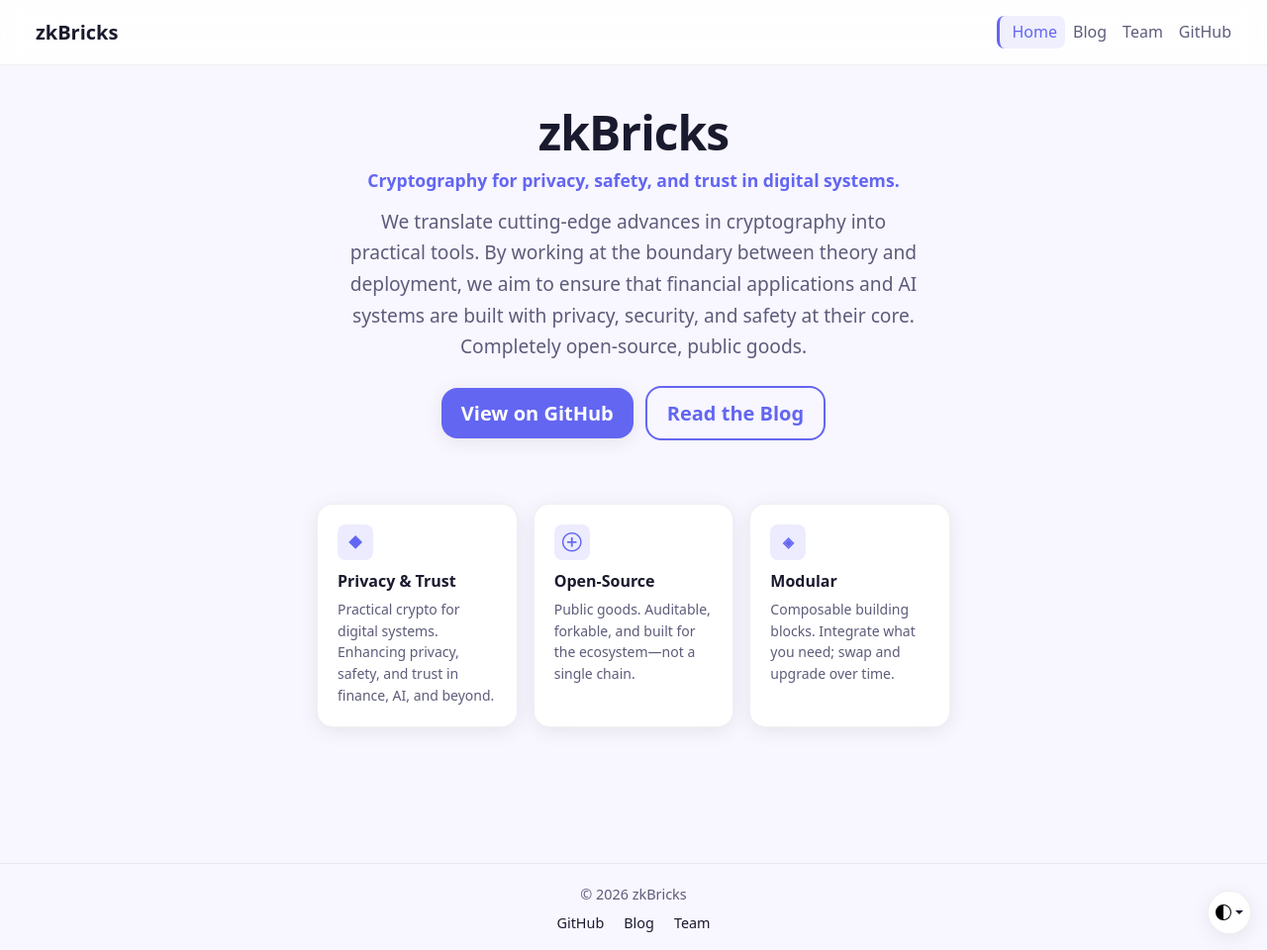
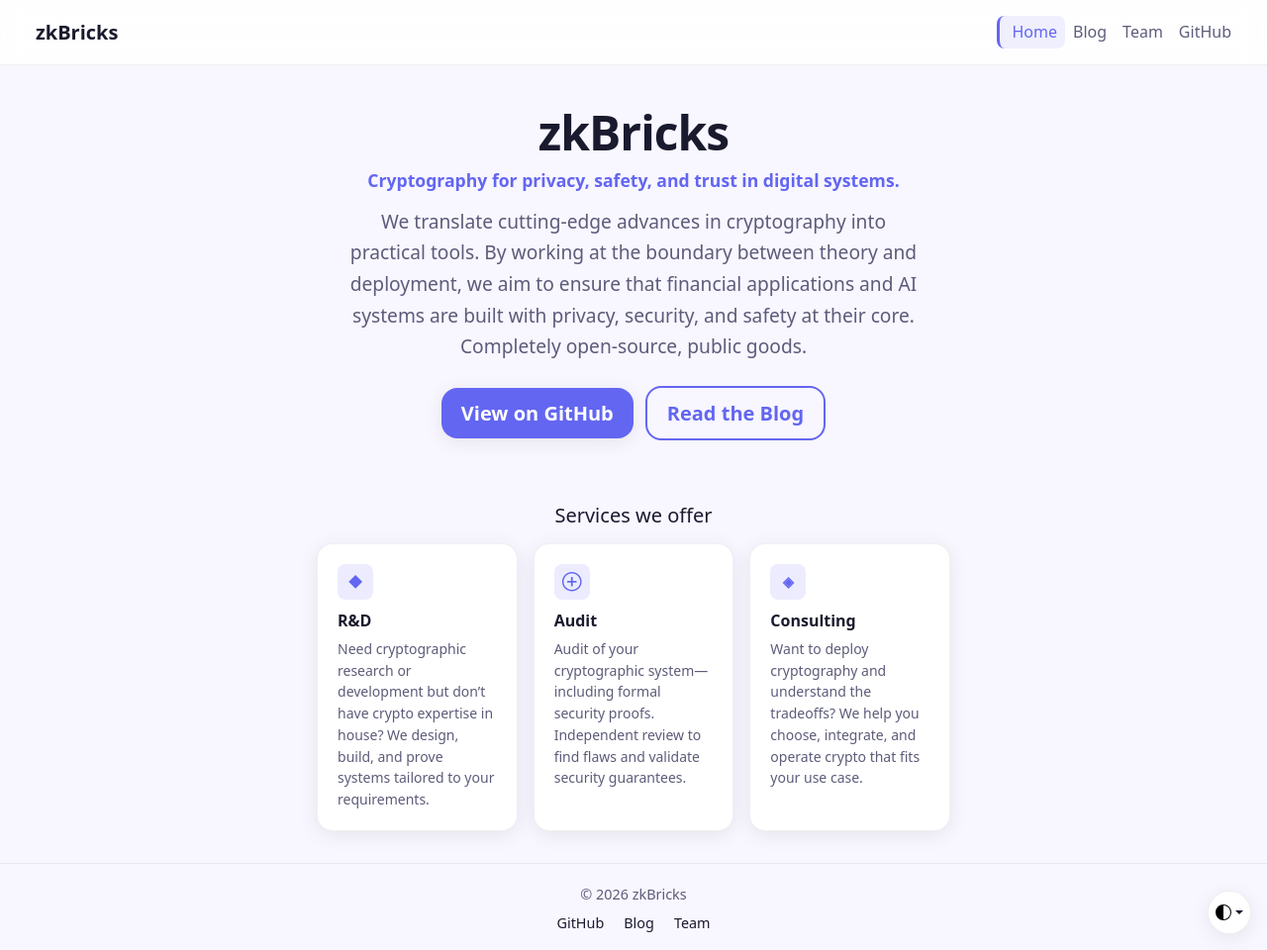
Before and after one commit to zkbricks/zkbricks.github.io, a Jekyll site: the page built from index.html, in a window 1280 px wide and 960 px high. Shown: the whole window at 99% size. Built offline with Jekyll 4.4.1, drawn with Linux system fonts in a browser that asks for light colours.

Commit message:
Homepage: add services we offer (R&D, Audit, Consulting)
Co-authored-by: Cursor <cursoragent@cursor.com>

```diff
--- a/index.html
+++ b/index.html
@@ -16,27 +16,27 @@ content_class: text-center
 </section>
 
 <section class="jellyk-value-props mt-5">
-  <h2 class="visually-hidden">What we're building</h2>
+  <h2 class="h5 mb-3">Services we offer</h2>
   <div class="row g-3 justify-content-center">
     <div class="col-12 col-md-4">
       <div class="jellyk-card jellyk-value-card h-100 text-start">
         <span class="jellyk-value-icon" aria-hidden="true">◆</span>
-        <h3 class="h6 mb-2">Privacy & Trust</h3>
-        <p class="small mb-0">Practical crypto for digital systems. Enhancing privacy, safety, and trust in finance, AI, and beyond.</p>
+        <h3 class="h6 mb-2">R&amp;D</h3>
+        <p class="small mb-0">Need cryptographic research or development but don’t have crypto expertise in house? We design, build, and prove systems tailored to your requirements.</p>
       </div>
     </div>
     <div class="col-12 col-md-4">
       <div class="jellyk-card jellyk-value-card h-100 text-start">
         <span class="jellyk-value-icon" aria-hidden="true">⊕</span>
-        <h3 class="h6 mb-2">Open-Source</h3>
-        <p class="small mb-0">Public goods. Auditable, forkable, and built for the ecosystem—not a single chain.</p>
+        <h3 class="h6 mb-2">Audit</h3>
+        <p class="small mb-0">Audit of your cryptographic system—including formal security proofs. Independent review to find flaws and validate security guarantees.</p>
       </div>
     </div>
     <div class="col-12 col-md-4">
       <div class="jellyk-card jellyk-value-card h-100 text-start">
         <span class="jellyk-value-icon" aria-hidden="true">◈</span>
-        <h3 class="h6 mb-2">Modular</h3>
-        <p class="small mb-0">Composable building blocks. Integrate what you need; swap and upgrade over time.</p>
+        <h3 class="h6 mb-2">Consulting</h3>
+        <p class="small mb-0">Want to deploy cryptography and understand the tradeoffs? We help you choose, integrate, and operate crypto that fits your use case.</p>
       </div>
     </div>
   </div>
```
